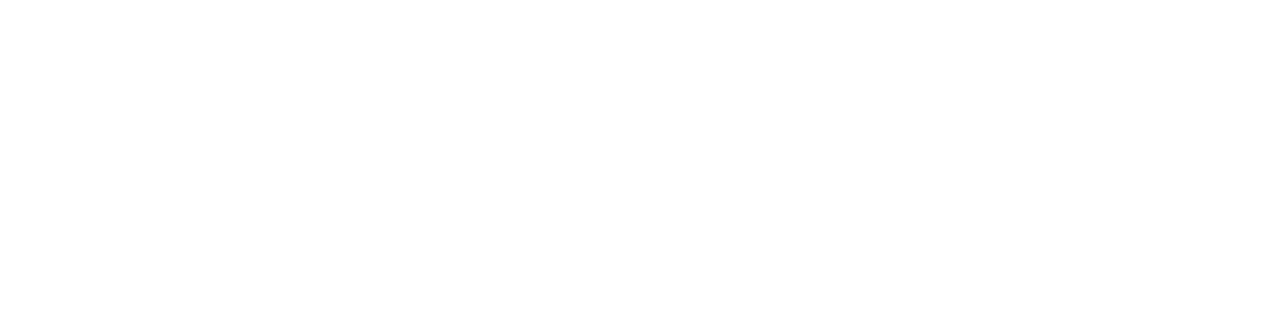
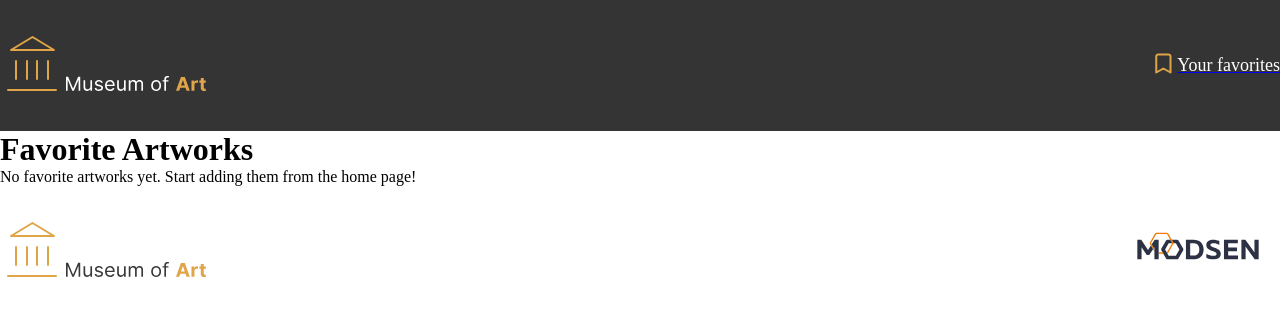
Before and after one commit to basikMisha/art_m, a React (Vite) app: page /favorites in a window 1280 px wide. Before the commit this address had no page. Shown: the top 316 px of the page. Built offline with nearby package versions, Linux system fonts and the light colour scheme.

Commit message:
add add to favorites functionality

```diff
--- a/src/App.css
+++ b/src/App.css
@@ -2,3 +2,14 @@
   max-width: 1280px;
   margin: 0 auto;
 } */
+* {
+  margin: 0;
+  padding: 0;
+  box-sizing: border-box;
+}
+
+html, body {
+  width: 100%;
+  height: 100%;
+  font-family: Lexend Deca, serif;
+}
--- a/src/App.tsx
+++ b/src/App.tsx
@@ -1,5 +1,6 @@
 import './App.css'
 import ArtworkDetails from './components/AtrworkDetails';
+import Favorites from './pages/Favorites';
 import Home from './pages/Home'
 import { BrowserRouter, Routes, Route } from 'react-router-dom';
 function App() {
@@ -9,6 +10,7 @@ function App() {
       <Routes>
         <Route path='/' element={<Home/>}/>
         <Route path='/artwork/:id' element={<ArtworkDetails/>}/>
+        <Route path='/favorites' element={<Favorites/>}/>
       </Routes>
     </BrowserRouter>
   )
--- a/src/components/Artwork/index.tsx
+++ b/src/components/Artwork/index.tsx
@@ -4,14 +4,14 @@ import { Link } from "react-router-dom";
 
 interface ArtworkCardProps {
   artwork: Artwork;
-  // onFavorite: (artwork: Artwork) => void;
-  // isFavorite: boolean;
+  onFavorite: (artwork: Artwork) => void;
+  isFavorite: boolean;
 }
 
 const ArtworkCard: React.FC<ArtworkCardProps> = ({
   artwork,
-  // onFavorite,
-  // isFavorite,
+  onFavorite,
+  isFavorite,
 }) => {
   return (
     <div>
@@ -27,10 +27,10 @@ const ArtworkCard: React.FC<ArtworkCardProps> = ({
         <button
           onClick={(e) => {
             e.preventDefault();
-            // onFavorite(artwork);
+            onFavorite(artwork);
           }}
         >
-          {/* {isFavorite ? "Remove from fav" : "Add to fav"} */}
+          {isFavorite ? "Remove from fav" : "Add to fav"}
         </button>
       </Link>
     </div>
--- a/src/components/ArtworkGrid/index.tsx
+++ b/src/components/ArtworkGrid/index.tsx
@@ -5,8 +5,8 @@ import { Artwork } from "@/api/index";
 
 interface ArtworkGridProps {
   artworks: Artwork[];
-  // onFavorite: (artwork: Artwork) => void;
-  // favorites: Artwork[];
+  onFavorite: (artwork: Artwork) => void;
+  favorites: Artwork[];
 }
 
 const Grid = styled.div`
@@ -21,15 +21,15 @@ const Grid = styled.div`
   margin: 0 auto;
 `;
 
-const ArtworkGrid: React.FC<ArtworkGridProps> = ({ artworks}) => {
+const ArtworkGrid: React.FC<ArtworkGridProps> = ({ artworks, onFavorite, favorites}) => {
   return (
     <Grid>
       {artworks.map((artwork) => (
         <ArtworkCard
           key={artwork.id}
           artwork={artwork}
-          // onFavorite={onFavorite}
-          // isFavorite={favorites.some((fav) => fav.id === artwork.id)}
+          onFavorite={onFavorite}
+          isFavorite={favorites.some((fav) => fav.id === artwork.id)}
         />
       ))}
     </Grid>
--- a/src/components/Header/index.tsx
+++ b/src/components/Header/index.tsx
@@ -18,14 +18,18 @@ export const Header = () => {
                     </svg>
                 </div>
                 </Link>
+                <Link to={"/favorites"}>
                 <YourFavorites>
+
                     <div>
                         <svg width="24" height="25" viewBox="0 0 24 25" fill="none" xmlns="http://www.w3.org/2000/svg">
                         <path d="M19.5 21.5L12.375 17.5L5.25 21.5V5.5C5.25 4.96957 5.46448 4.46086 5.84625 4.08579C6.22802 3.71071 6.74581 3.5 7.28571 3.5H17.4643C18.0042 3.5 18.522 3.71071 18.9038 4.08579C19.2855 4.46086 19.5 4.96957 19.5 5.5V21.5Z" stroke="#E0A449" stroke-width="2" stroke-linecap="round" stroke-linejoin="round"/>
                         </svg>
                     </div>
                     <StyledSpan>Your favorites</StyledSpan>
+
                 </YourFavorites>
+                </Link>
             </Container>
         </StyledHeader>
     )
--- a/src/context/FavoritesContext.tsx
+++ b/src/context/FavoritesContext.tsx
@@ -41,3 +41,5 @@ export const useFavorites = (): FavoritesContextType => {
   }
   return context;
 };
+
+//git checkout -b feature/add-feature-functionality
--- /dev/null
+++ b/src/pages/Favorites/index.tsx
@@ -0,0 +1,54 @@
+import React, {useEffect, useState} from "react";
+import { Artwork } from "@/api/index";
+import ArtworkCard from "@components/Artwork";
+import { Header } from "@/components/Header";
+import { Footer } from "@/components/Footer";
+
+
+const Favorites: React.FC = () => {
+    const [favorites, setFavorites] = useState<Artwork[]>([]);
+
+    useEffect(() => {
+        const loadFavorites = () => {
+          const savedFavorites = localStorage.getItem('favorites');
+          if (savedFavorites) {
+            setFavorites(JSON.parse(savedFavorites));
+          }
+        };
+        loadFavorites();
+
+        window.addEventListener('storage', loadFavorites);
+        return () => window.removeEventListener('storage', loadFavorites);
+      }, []);
+
+      const handleRemoveFavorite = (artwork: Artwork) => {
+        const updatedFavorites = favorites.filter(fav => fav.id !== artwork.id);
+        setFavorites(updatedFavorites);
+        localStorage.setItem('favorites', JSON.stringify(updatedFavorites));
+      };
+
+
+      return (
+        <>
+        <Header/>
+          <h1>Favorite Artworks</h1>
+          {favorites.length === 0 ? (
+            <p>No favorite artworks yet. Start adding them from the home page!</p>
+          ) : (
+            <div className="artwork-list">
+              {favorites.map((artwork) => (
+                <ArtworkCard
+                  key={artwork.id}
+                  artwork={artwork}
+                  onFavorite={handleRemoveFavorite}
+                  isFavorite={true}
+                />
+              ))}
+            </div>
+          )}
+          <Footer/>
+        </>
+      );
+}
+
+export default Favorites;
--- a/src/pages/Home/index.tsx
+++ b/src/pages/Home/index.tsx
@@ -5,12 +5,15 @@ import { Artwork, fetchArtworks } from "@/api/index";
 import ArtworkGrid from "@components/ArtworkGrid";
 import Pagination from "@/components/Pagination";
 import Loader from "@/components/Loader";
+import { useFavorites } from "@/context/FavoritesContext";
 
 const Home: React.FC = () => {
   const [artworks, setArtworks] = useState<Artwork[]>([]);
   const [page, setPage] = useState(1);
   const [totalPages, setTotalPages] = useState(1);
   const [loading, setLoading] = useState(false);
+  const { favorites, toggleFavorite } = useFavorites();
+
   useEffect(() => {
     const loadArtworks = async () => {
         setLoading(true);
@@ -34,7 +37,7 @@ const Home: React.FC = () => {
       {loading ? (
         <Loader/>
       ) : (
-        <ArtworkGrid artworks={artworks} />
+        <ArtworkGrid artworks={artworks} onFavorite={toggleFavorite} favorites={favorites} />
       )}
       <Pagination currentPage={page} totalPages={totalPages} onPageChange={setPage} />
       <Footer/>
```
